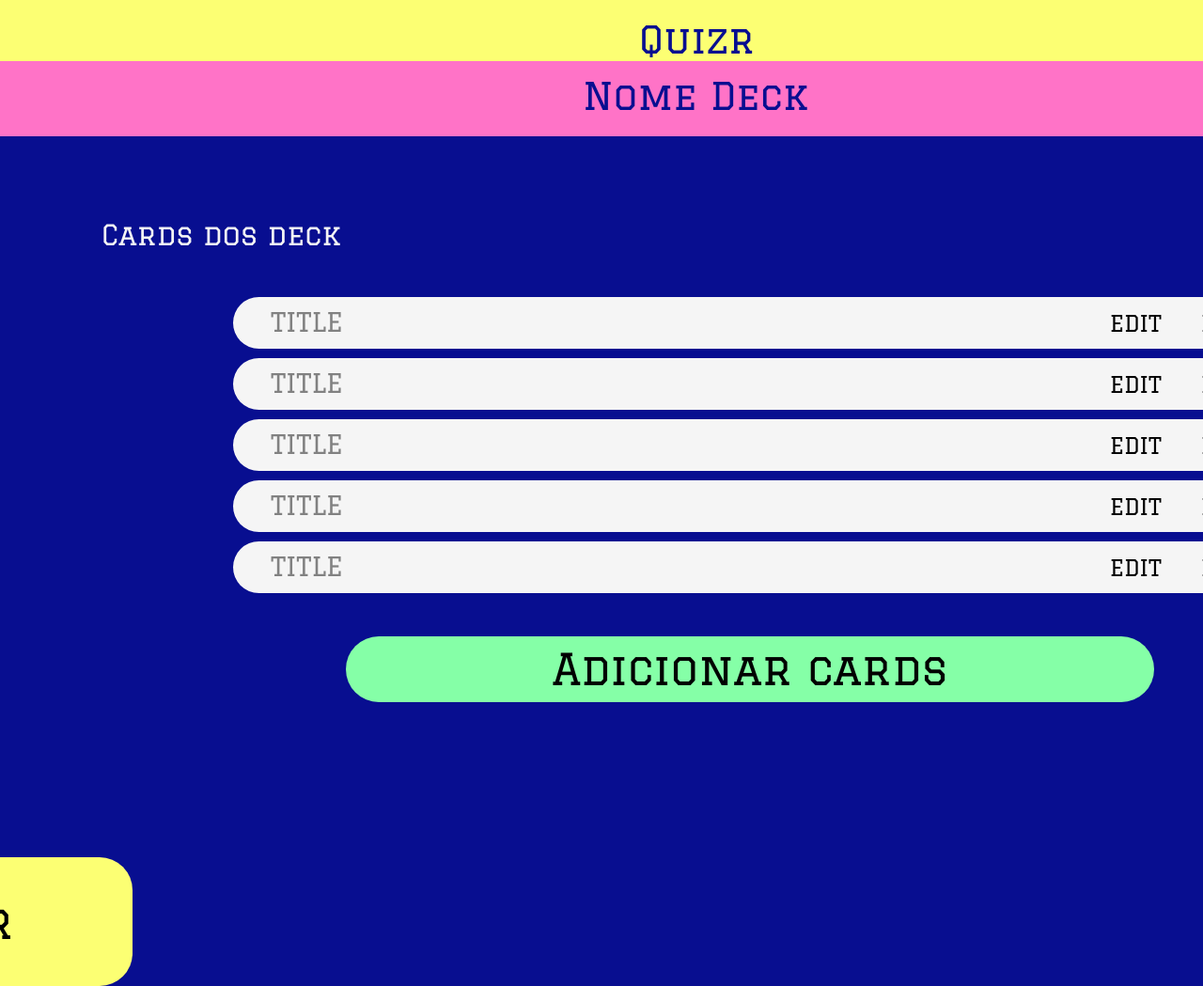
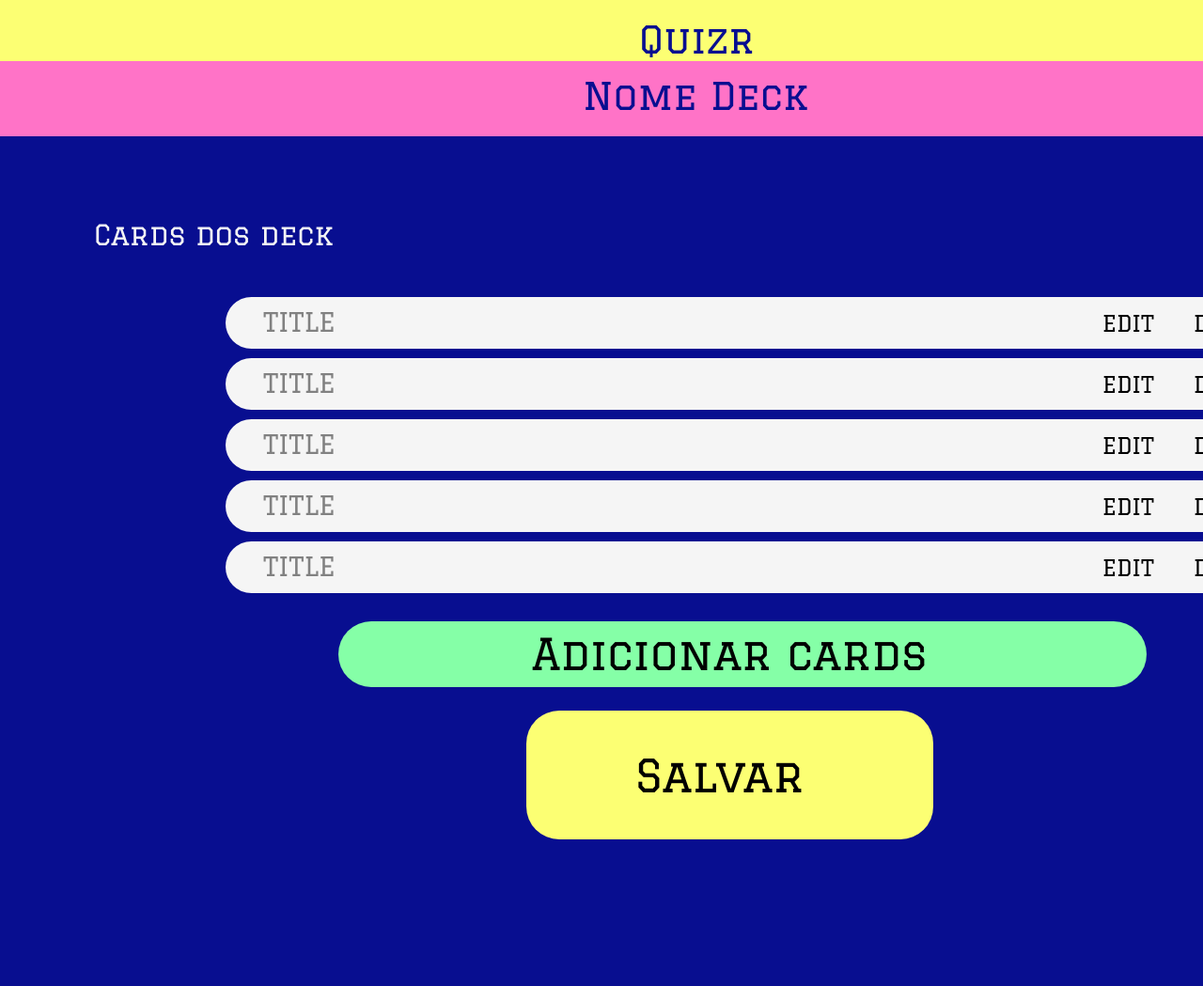
Before and after one commit to USPCodeLabSanca/Flashcard-Quizz-on, a plain HTML site: page pages/telaCards.html in a window 1280 px wide. Shown: the top 1049 px of the page at 94% size. After the commit the page ends 1020 px from the top, so only its background shows below. Drawn offline with Linux system fonts and the light colour scheme.

Commit message:
finalizando estilo dos botões e dos cards

```diff
--- a/pages/telaCards.html
+++ b/pages/telaCards.html
@@ -37,10 +37,8 @@
 
                 </div>
 
-                <div>
-                    <button id="botaoAd"> Adicionar cards </button>
-                    <button id="botaoSalvar"> Salvar </button>
-                 </div>
+                <button id="botaoAd"> <span id="add"> Adicionar cards </span> </button>
+                <button id="botaoSalvar"> <span id="save"> Salvar </span> </button>
 
             </div>
 
--- a/styles/telaCards.css
+++ b/styles/telaCards.css
@@ -57,7 +57,8 @@ ul{
 }
 
 #corpo{
-    position: relative;
+    display:-ms-flexbox;
+    position: absolute;
     color:#FCFF73;
     width: 80%;
     height: 100%;
@@ -121,6 +122,7 @@ ul{
 }
 
 #botaoAd{
+    display: flex;
     position: relative;
     left: 260px;
     margin: 30px 0px 15px 0px;
@@ -140,10 +142,15 @@ ul{
     text-align: center;
 }
 
+#add{
+    position: relative;
+    left:200px;
+}
+
 #botaoSalvar{
     position: relative;
-    right: 400px;
-    top: 150px;
+    left: 460px;
+    top: 10px;
     width: 433px;
     height: 137px;
     background: #FCFF73;
@@ -156,5 +163,11 @@ ul{
     line-height: 55px;
     align-items: center;
     text-align: center;
+    display: flex;
 
 }
+
+#save{
+    position: relative;
+    left:110px;
+}
```
